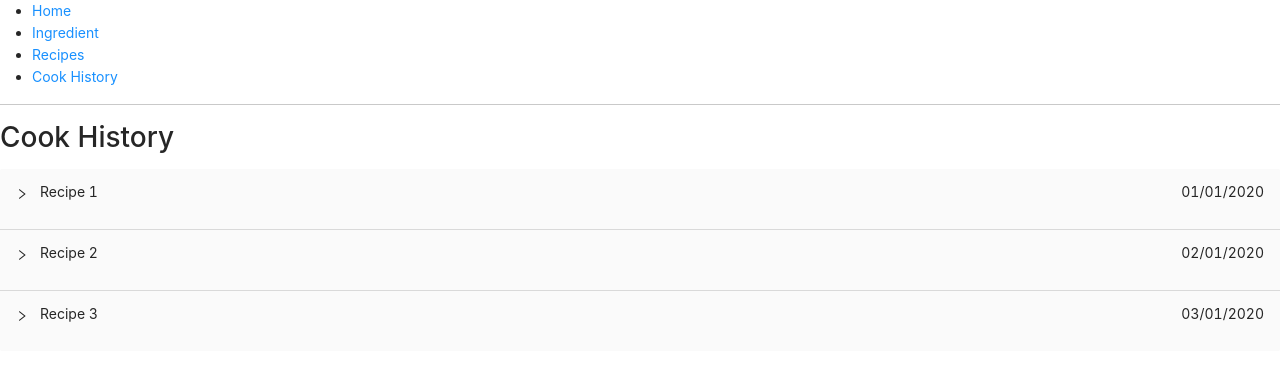
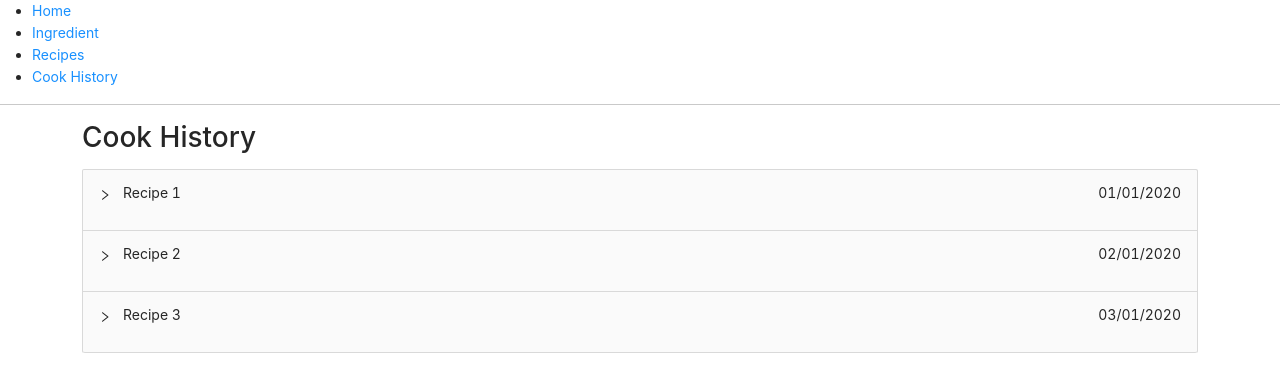
Before and after one commit to ZidiHu/pantry-app, a React (Create React App) app: page /cook-history in a window 1280 px wide. Shown: the top 392 px of the page. Built offline with nearby package versions, Linux system fonts and the light colour scheme.

Commit message:
install moment, add cook history when user click cook

```diff
--- a/package.json
+++ b/package.json
@@ -8,6 +8,7 @@
     "@testing-library/user-event": "^13.5.0",
     "antd": "^4.18.6",
     "bootstrap": "^5.1.3",
+    "moment": "^2.29.1",
     "react": "^17.0.2",
     "react-dom": "^17.0.2",
     "react-router-dom": "^6.2.1",
--- a/src/App.js
+++ b/src/App.js
@@ -1,40 +1,63 @@
-import React from "react";
+import React, { useState } from 'react';
 import {
   BrowserRouter as Router,
   Routes,
   Route,
   Link
-} from "react-router-dom";
+} from 'react-router-dom';
+import moment from 'moment'
 import Ingredient from '../src/pages/ingredient/index'
 import RecipeList from '../src/pages/recipe/index'
 import CookHistory from '../src/pages/cookHistory/index'
+// import mock data
+import mockCookHistory from '../src/mock/cookHistory'
+import mockRecipe from '../src/mock/recipe'
 
-export default function App() {
+const App = () => {
+  const [cookHistory, setCookHistory] = useState(mockCookHistory)
+  const [count, setCount] = useState(3)
+
+  const handleCook = (key) => {
+    let cookedRecipe = mockRecipe.find(item => item.key === key)
+    const newData = {
+      key: count,
+      recipeName: cookedRecipe.recipeName,
+      cookDate: moment().format('DD/MM/YYYY'),
+      ingredients: cookedRecipe.ingredients
+    }
+    setCookHistory([...cookHistory, newData])
+    setCount(count + 1)
+  }
+
   return (
     <Router>
       <div>
         <ul>
           <li>
-            <Link to="/">Home</Link>
+            <Link to='/'>Home</Link>
           </li>
           <li>
-            <Link to="/ingredient">Ingredient</Link>
+            <Link to='/ingredient'>Ingredient</Link>
           </li>
           <li>
-            <Link to="/recipe">Recipes</Link>
+            <Link to='/recipe'>Recipes</Link>
           </li>
           <li>
-            <Link to="/cook-history">Cook History</Link>
+            <Link to='/cook-history'>Cook History</Link>
           </li>
         </ul>
 
         <hr />
 
         <Routes>
-          <Route exact path="/" element={<Home />} />
-          <Route path="/ingredient" element={<Ingredient />} />
-          <Route path="/recipe" element={<RecipeList />} />
-          <Route path="/cook-history" element={<CookHistory />} />
+          <Route exact path='/' element={<Home />} />
+          <Route path='/ingredient' element={<Ingredient />} />
+          <Route path='/recipe' element={
+            <RecipeList handleCook={handleCook} />
+          } />
+          <Route path='/cook-history' element={
+            <CookHistory cookHistory={cookHistory} />
+          } />
         </Routes>
       </div>
     </Router>
@@ -48,3 +71,5 @@ function Home() {
     </div>
   );
 }
+
+export default App
--- a/src/pages/cookHistory/index.jsx
+++ b/src/pages/cookHistory/index.jsx
@@ -1,16 +1,16 @@
 import React, { useState } from 'react'
-import { Collapse, Button, List, Card } from 'antd'
-import mockCookHistory from '../../mock/cookHistory'
+import { Collapse, List } from 'antd'
 
 const { Panel } = Collapse;
 
 const CookHistory = props => {
+  const { cookHistory } = props
 
   return (
-    <>
+    <div className='container'>
       <h3>Cook History</h3>
-      <Collapse bordered={false}>
-        {mockCookHistory.map((history) => (
+      <Collapse>
+        {cookHistory.map((history) => (
           <Panel header={history.recipeName} key={history.key} extra={<p>{history.cookDate}</p>}>
             <strong>Used Ingredients</strong>
             <List
@@ -25,7 +25,7 @@ const CookHistory = props => {
         ))
         }
       </Collapse >
-    </>
+    </div>
   )
 }
 
--- a/src/pages/recipe/index.jsx
+++ b/src/pages/recipe/index.jsx
@@ -1,11 +1,11 @@
 import React, { useState } from 'react'
-import { Collapse, Button, List, Card } from 'antd'
+import { Button, List, Card } from 'antd'
 import mockRecipe from '../../mock/recipe'
 import AddRecipeModal from './AddRecipeModal'
 
-const { Panel } = Collapse;
+const RecipeList = props => {
+  const { handleCook } = props
 
-const RecipeList = props => {
   const [recipeList, setRecipeList] = useState(mockRecipe)
   const [count, setCount] = useState(3)
   const [isModalVisible, setIsModalVisible] = useState(false);
@@ -34,28 +34,8 @@ const RecipeList = props => {
     setRecipeList(dataSource.filter((item) => item.key !== key))
   };
 
-  const cook = (key) => {
-    console.log('cook', key)
-  }
-
   return (
     <div className='container'>
-      {/* <Collapse bordered={false} defaultActiveKey={[1]}>
-        {mockRecipe.map((recipe) => (
-          <Panel header={recipe.recipeName} key={recipe.key}>
-            <List
-              size='small'
-              bordered
-              dataSource={recipe.ingredients}
-              renderItem={item =>
-                <List.Item>{item.ingredientName} {item.ingredientQuality}</List.Item>
-              }
-            />
-            <Button type='primary' onClick={() => console.log('cooking', recipe.key)}>Cook</Button>
-          </Panel>
-        ))
-        }
-      </Collapse > */}
       <Button type='primary' onClick={showAddRecipeModal}>Add a recipe</Button>
       {/* <List
         grid={{ gutter: 16, lg: 3, md: 2, sm: 1 }}
@@ -93,7 +73,7 @@ const RecipeList = props => {
               <strong>{recipe.method}</strong>
               <br />
               <Button onClick={() => deleteRecipe(recipe.key)}>Delete</Button>
-              <Button type='primary' onClick={() => cook(recipe.key)}>Cook</Button>
+              <Button type='primary' onClick={() => handleCook(recipe.key)}>Cook</Button>
             </Card>
           </div>
         ))}
```
